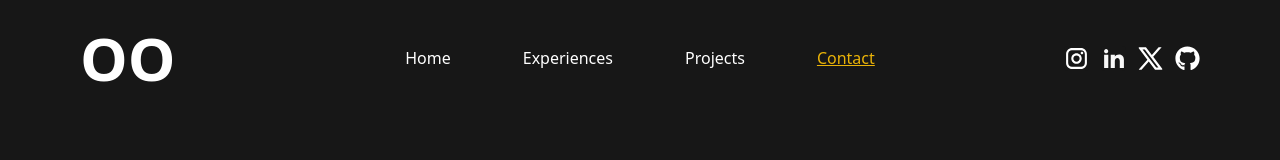
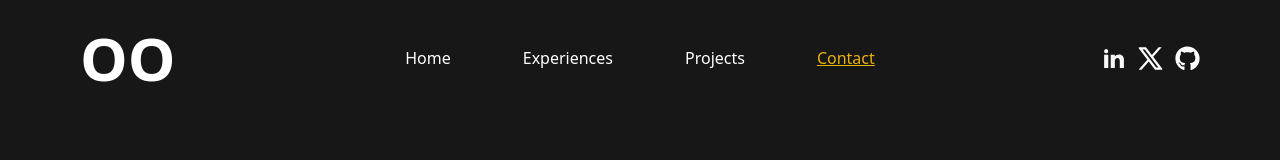
Before and after one commit to ELECTRON11111/my-portfolio, a Next.js app: page /enquiries in a window 1280 px wide. Shown: the top 160 px of the page. Built offline with nearby package versions, Linux system fonts and the light colour scheme; no server answers; a web font is replaced by a local one.

Commit message:
chore: move experience up - remove IG links

```diff
--- a/src/app/page.tsx
+++ b/src/app/page.tsx
@@ -28,8 +28,8 @@ export default function Home() {
           </div>
         </div>
 
+        <About />
         <Projects />
-        <About />
         <Skills />
         <Contact />
     </main>
--- a/src/components/Contact/Contact.tsx
+++ b/src/components/Contact/Contact.tsx
@@ -44,11 +44,11 @@ export default function Contact () {
 
             <div id="socials" className="flex flex-col gap-4 items-center sm:items-end justify-center">
                 <div className="flex gap-2">
-                    <Link href={"https://www.instagram.com/daniel_eln_/?next=https%3A%2F%2Faccountscenter.instagram.com%2F%3F__coig_login%3D1"} rel="noopener noreferrer"  target="_blank">
+                    {/* <Link href={"https://www.instagram.com/daniel_eln_/?next=https%3A%2F%2Faccountscenter.instagram.com%2F%3F__coig_login%3D1"} rel="noopener noreferrer"  target="_blank">
                         <svg width="25" height="25" viewBox="0 0 24 24" fill="none" xmlns="http://www.w3.org/2000/svg" className="bg-neutral-900 text-black rounded">
                             <path d="M7.8 2H16.2C19.4 2 22 4.6 22 7.8V16.2C22 17.7383 21.3889 19.2135 20.3012 20.3012C19.2135 21.3889 17.7383 22 16.2 22H7.8C4.6 22 2 19.4 2 16.2V7.8C2 6.26174 2.61107 4.78649 3.69878 3.69878C4.78649 2.61107 6.26174 2 7.8 2ZM7.6 4C6.64522 4 5.72955 4.37928 5.05442 5.05442C4.37928 5.72955 4 6.64522 4 7.6V16.4C4 18.39 5.61 20 7.6 20H16.4C17.3548 20 18.2705 19.6207 18.9456 18.9456C19.6207 18.2705 20 17.3548 20 16.4V7.6C20 5.61 18.39 4 16.4 4H7.6ZM17.25 5.5C17.5815 5.5 17.8995 5.6317 18.1339 5.86612C18.3683 6.10054 18.5 6.41848 18.5 6.75C18.5 7.08152 18.3683 7.39946 18.1339 7.63388C17.8995 7.8683 17.5815 8 17.25 8C16.9185 8 16.6005 7.8683 16.3661 7.63388C16.1317 7.39946 16 7.08152 16 6.75C16 6.41848 16.1317 6.10054 16.3661 5.86612C16.6005 5.6317 16.9185 5.5 17.25 5.5ZM12 7C13.3261 7 14.5979 7.52678 15.5355 8.46447C16.4732 9.40215 17 10.6739 17 12C17 13.3261 16.4732 14.5979 15.5355 15.5355C14.5979 16.4732 13.3261 17 12 17C10.6739 17 9.40215 16.4732 8.46447 15.5355C7.52678 14.5979 7 13.3261 7 12C7 10.6739 7.52678 9.40215 8.46447 8.46447C9.40215 7.52678 10.6739 7 12 7ZM12 9C11.2044 9 10.4413 9.31607 9.87868 9.87868C9.31607 10.4413 9 11.2044 9 12C9 12.7956 9.31607 13.5587 9.87868 14.1213C10.4413 14.6839 11.2044 15 12 15C12.7956 15 13.5587 14.6839 14.1213 14.1213C14.6839 13.5587 15 12.7956 15 12C15 11.2044 14.6839 10.4413 14.1213 9.87868C13.5587 9.31607 12.7956 9 12 9Z" fill="white"/>
                         </svg>
-                    </Link>
+                    </Link> */}
 
                     <Link href={"https://www.linkedin.com/in/opemipo-omoniyi11111/"} rel="noopener noreferrer"  target="_blank">
                         <svg width="25" height="25" viewBox="0 0 24 24" fill="none" xmlns="http://www.w3.org/2000/svg" className="bg-neutral-900 text-black rounded">
--- a/src/components/TopBanner/TopBanner.tsx
+++ b/src/components/TopBanner/TopBanner.tsx
@@ -33,11 +33,11 @@ export default function TopBanner() {
             </nav>
 
             <div id="socials" className="hidden sm:flex sm:self-center sm:justify-end sm:gap-1 md:gap-2 lg:gap-3">
-                <Link className="hidden lg:inline-block" href={"https://www.instagram.com/daniel_eln_/?next=https%3A%2F%2Faccountscenter.instagram.com%2F%3F__coig_login%3D1"}>
+                {/* <Link className="hidden lg:inline-block" href={"https://www.instagram.com/daniel_eln_/?next=https%3A%2F%2Faccountscenter.instagram.com%2F%3F__coig_login%3D1"}>
                     <svg width="25" height="25" viewBox="0 0 24 24" fill="none" xmlns="http://www.w3.org/2000/svg" className="bg-neutral-900 text-black rounded">
                         <path d="M7.8 2H16.2C19.4 2 22 4.6 22 7.8V16.2C22 17.7383 21.3889 19.2135 20.3012 20.3012C19.2135 21.3889 17.7383 22 16.2 22H7.8C4.6 22 2 19.4 2 16.2V7.8C2 6.26174 2.61107 4.78649 3.69878 3.69878C4.78649 2.61107 6.26174 2 7.8 2ZM7.6 4C6.64522 4 5.72955 4.37928 5.05442 5.05442C4.37928 5.72955 4 6.64522 4 7.6V16.4C4 18.39 5.61 20 7.6 20H16.4C17.3548 20 18.2705 19.6207 18.9456 18.9456C19.6207 18.2705 20 17.3548 20 16.4V7.6C20 5.61 18.39 4 16.4 4H7.6ZM17.25 5.5C17.5815 5.5 17.8995 5.6317 18.1339 5.86612C18.3683 6.10054 18.5 6.41848 18.5 6.75C18.5 7.08152 18.3683 7.39946 18.1339 7.63388C17.8995 7.8683 17.5815 8 17.25 8C16.9185 8 16.6005 7.8683 16.3661 7.63388C16.1317 7.39946 16 7.08152 16 6.75C16 6.41848 16.1317 6.10054 16.3661 5.86612C16.6005 5.6317 16.9185 5.5 17.25 5.5ZM12 7C13.3261 7 14.5979 7.52678 15.5355 8.46447C16.4732 9.40215 17 10.6739 17 12C17 13.3261 16.4732 14.5979 15.5355 15.5355C14.5979 16.4732 13.3261 17 12 17C10.6739 17 9.40215 16.4732 8.46447 15.5355C7.52678 14.5979 7 13.3261 7 12C7 10.6739 7.52678 9.40215 8.46447 8.46447C9.40215 7.52678 10.6739 7 12 7ZM12 9C11.2044 9 10.4413 9.31607 9.87868 9.87868C9.31607 10.4413 9 11.2044 9 12C9 12.7956 9.31607 13.5587 9.87868 14.1213C10.4413 14.6839 11.2044 15 12 15C12.7956 15 13.5587 14.6839 14.1213 14.1213C14.6839 13.5587 15 12.7956 15 12C15 11.2044 14.6839 10.4413 14.1213 9.87868C13.5587 9.31607 12.7956 9 12 9Z" fill="white"/>
                     </svg>
-                </Link>
+                </Link> */}
 
                 <Link href={"https://www.linkedin.com/in/opemipo-omoniyi11111/"}>
                     <svg width="25" height="25" viewBox="0 0 24 24" fill="none" xmlns="http://www.w3.org/2000/svg" className="bg-neutral-900 text-black rounded">
```
